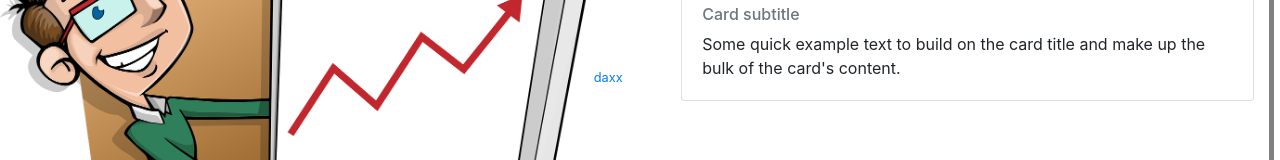
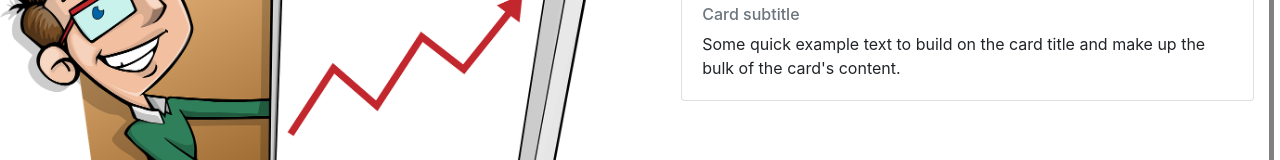
Before and after one commit to Cavein254/devtalkfrontend, a React (Create React App) app: page / in a window 1280 px wide. Shown: the part 1052-1212 px from the top of the page. Built offline with nearby package versions, Linux system fonts and the light colour scheme.

Commit message:
removed hyper links

```diff
--- a/src/components/hero/Hero.js
+++ b/src/components/hero/Hero.js
@@ -48,11 +48,6 @@ const Hero = () => {
       <Row style={{ marginBottom: "3rem" }}>
         <Col xs="12" md="6">
           <img src={Success} flex style={{ width: "95%" }} />
-          <small>
-            <a href="https://www.daxx.com/blog/development-trends/number-software-developers-world">
-              daxx
-            </a>
-          </small>
         </Col>
         <Col className={style.hero_mid_text}>
           <Card>
```
Also changed, not shown: 1 other file (tests, documents, lock files or other folders).
